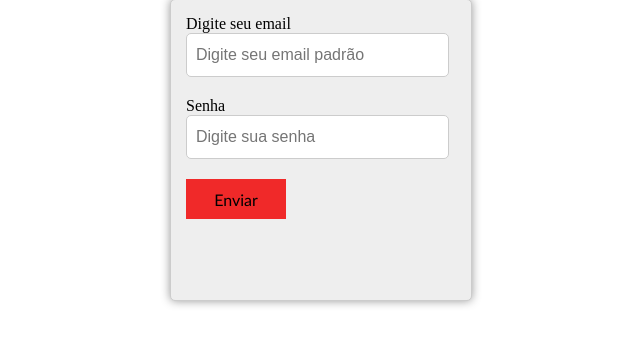
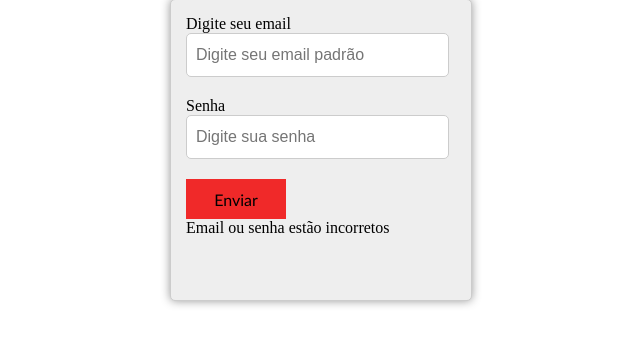
Before and after one commit to kalecio/contaazul, a PHP site: page /contaazul/login in a window 1280 px wide. Shown: the part 181-526 px from the top of the page, without its empty margins (320-960 px from the left). Run offline with PHP 8.4, Linux system fonts and the light colour scheme.

Commit message:
foi configurado as rotas de login do sistema

```diff
--- a/config.php
+++ b/config.php
@@ -3,7 +3,7 @@ require 'environment.php';
 
 global $config;
 $config = array();
-if(ENVIRONMENT == 'development') {
+if (ENVIRONMENT == 'development') {
 	$config['dbname'] = 'conta_azul';
 	$config['host'] = 'localhost';
 	$config['dbuser'] = 'root';
--- a/controllers/loginController.php
+++ b/controllers/loginController.php
@@ -4,7 +4,16 @@ class LoginController extends controller
     public function index()
     {
         $data = array();
-
+        if (isset($_POST['email']) && !empty($_POST['email'])) {
+            $email = addslashes($_POST['email']);
+            $pass = addslashes($_POST['password']);
+            $user = new Users();
+            if ($user->doLogin($email, $pass)) {
+                header("Location:" . BASE_URL);
+            }
+        } else {
+            $data['error'] = 'Email ou senha estão incorretos';
+        }
         $this->loadview('login', $data);
     }
 }
--- a/views/login.php
+++ b/views/login.php
@@ -10,7 +10,7 @@
 </head>
 
 <body>
-    <div class="AreaLogin ">
+    <div class="AreaLogin">
         <form method="post">
             Digite seu email <br>
             <input type="email" class="email" name="email" placeholder="Digite seu email padrão">
@@ -20,7 +20,7 @@
             <?php if (isset($error) && !empty($error)) : ?>
 
                 <!--VERICAÇÃO login e senha ("exibe mensagem caso exista error")-->
-                <div class="warning"> <?php echo $error; ?> Login ou senha incorretos</div>
+                <div class="warning"> <?php echo $error; ?></div>
             <?php endif; ?>
         </form>
     </div>
```
Also changed, not shown: assets/css/login.css (+15 -0 lines), models/Companies.php (+6 -5 lines), models/Users.php (+15 -1 lines).
